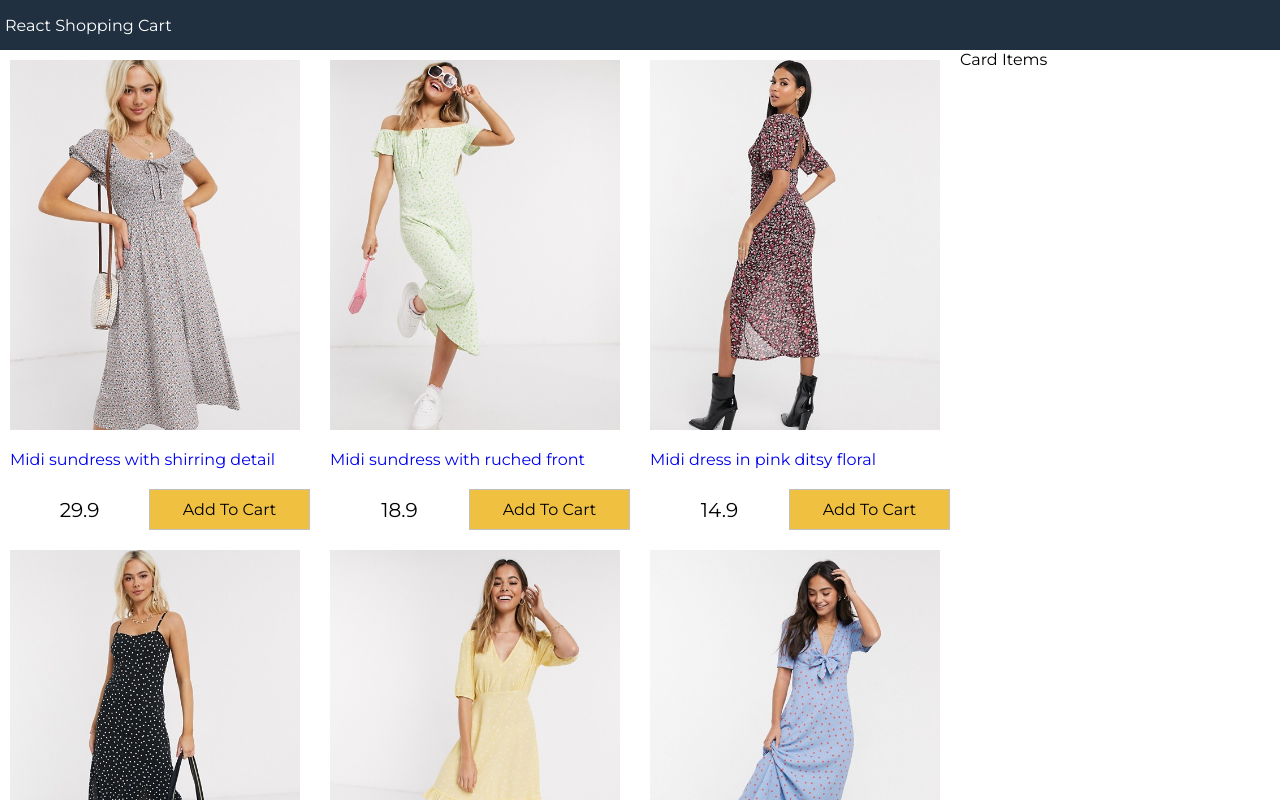
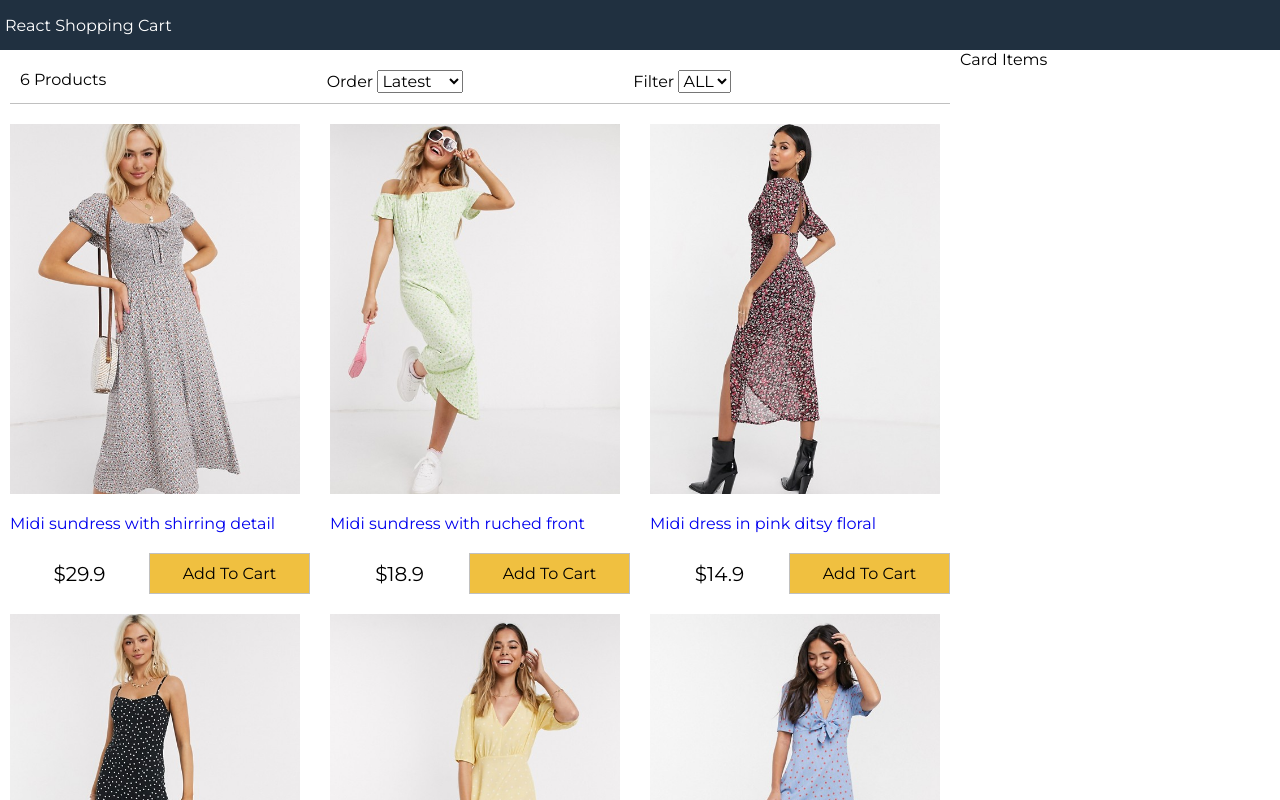
Before and after one commit to cetinaziz2894/react-shopping-cart, a React (Create React App) app: page / in a window 1280 px wide. Shown: the top 800 px of the page. Built offline with nearby package versions, Linux system fonts and the light colour scheme.

Commit message:
filter-component

```diff
--- a/src/App.js
+++ b/src/App.js
@@ -1,5 +1,6 @@
 //feature 1
 import React from 'react'
+import Filter from './components/Filter';
 import Products from './components/Products';
 import data from './data.json'
 
@@ -12,6 +13,43 @@
       sort:""
     }
   }
+
+  sortProducts = (event) =>{
+    const sort = event.target.value;
+    console.log(event.target.value);
+    this.setState((state)=>({
+      sort:sort,
+      products:state.products.slice().sort((a,b) => sort ==="lowest"
+        ? a.price > b.price
+          ? 1
+          : -1
+        :sort === "highest"
+        ? a.price < b.price
+          ? 1
+          : -1
+        : a._id > b._id
+          ? 1
+          : -1 )
+    }))
+  }
+
+  filterProducts = (event) =>{
+    console.log(event.target.value);
+    if (event.target.value === "ALL" || event.target.value === "") {
+      this.setState({
+        size:event.target.value,
+        products:data.products});
+    }
+    else{
+      this.setState({
+        size:event.target.value,
+        products:data.products.filter((product) =>
+          product.availableSizes.indexOf(event.target.value) >= 0
+        ),
+      })
+    }
+  }
+
   render(){
     return (
       <div className="grid-container">
@@ -21,6 +59,13 @@
         <main>
           <div className="content">
             <div className="main">
+              <Filter
+                count={this.state.products.length}
+                size={this.state.size}
+                sort={this.state.sort}
+                sortProducts={this.sortProducts}
+                filterProducts={this.filterProducts}
+              />
               <Products products={this.state.products} />
             </div>
             <div className="sidebar">
--- /dev/null
+++ b/src/components/Filter.jsx
@@ -0,0 +1,33 @@
+import React, { Component } from 'react';
+
+class Filter extends Component {
+    render() {
+        return (
+            <div className="filter">
+                <div className="filter-result">{this.props.count} Products</div>
+                <div className="filter-sort">
+                    Order {" "}
+                    <select value={this.props.sort} onChange={this.props.sortProducts}>
+                        <option value="latest">Latest</option>
+                        <option value="lowest">Lowest</option>
+                        <option value="highest">Highest</option>
+                    </select>
+                </div>
+                <div className="filter-size">
+                    Filter {" "}
+                    <select value={this.props.size} onChange={this.props.filterProducts}>
+                        <option>ALL</option>
+                        <option value="XS">XS</option>
+                        <option value="S">S</option>
+                        <option value="M">M</option>
+                        <option value="L">L</option>
+                        <option value="XL">XL</option>
+                        <option value="XXL">XXL</option>
+                    </select>
+                </div>
+            </div>
+        );
+    }
+}
+
+export default Filter;
--- a/src/components/Products.jsx
+++ b/src/components/Products.jsx
@@ -1,4 +1,5 @@
 import React, { Component } from 'react';
+import formatCurrency from "../util";
 
 class Products extends Component {
     render() {
@@ -14,7 +15,7 @@
                                 </a>
                                 <div className="product-price">
                                     <div>
-                                        {product.price}
+                                       {formatCurrency(product.price)}
                                     </div>
                                     <button className="button primary">Add To Cart</button>
                                 </div>
--- a/src/index.css
+++ b/src/index.css
@@ -135,3 +135,16 @@
 .button.primary{
   background-color: #f0c040;
 }
+
+/* Filter */
+.filter{
+  display: flex;
+  justify-content: space-between;
+  padding: 1rem;
+  margin: 1rem;
+  border-bottom: 0.1rem #c0c0c0 solid;
+}
+
+.filter div{
+  flex: 1;
+}
--- /dev/null
+++ b/src/util.jsx
@@ -0,0 +1,3 @@
+export default function formatCurrency(num){
+    return "$"+Number(num.toFixed(1).toLocaleString() + " ");
+}
```
